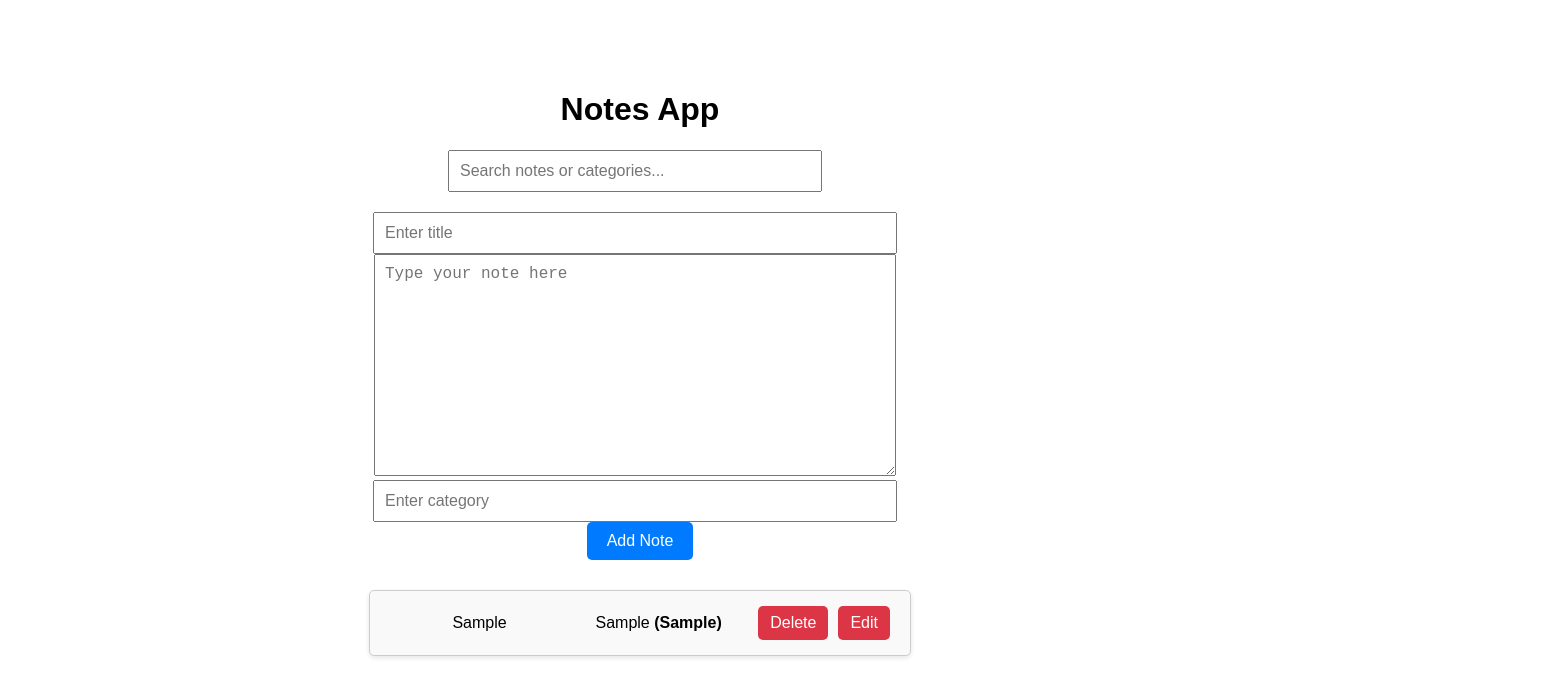
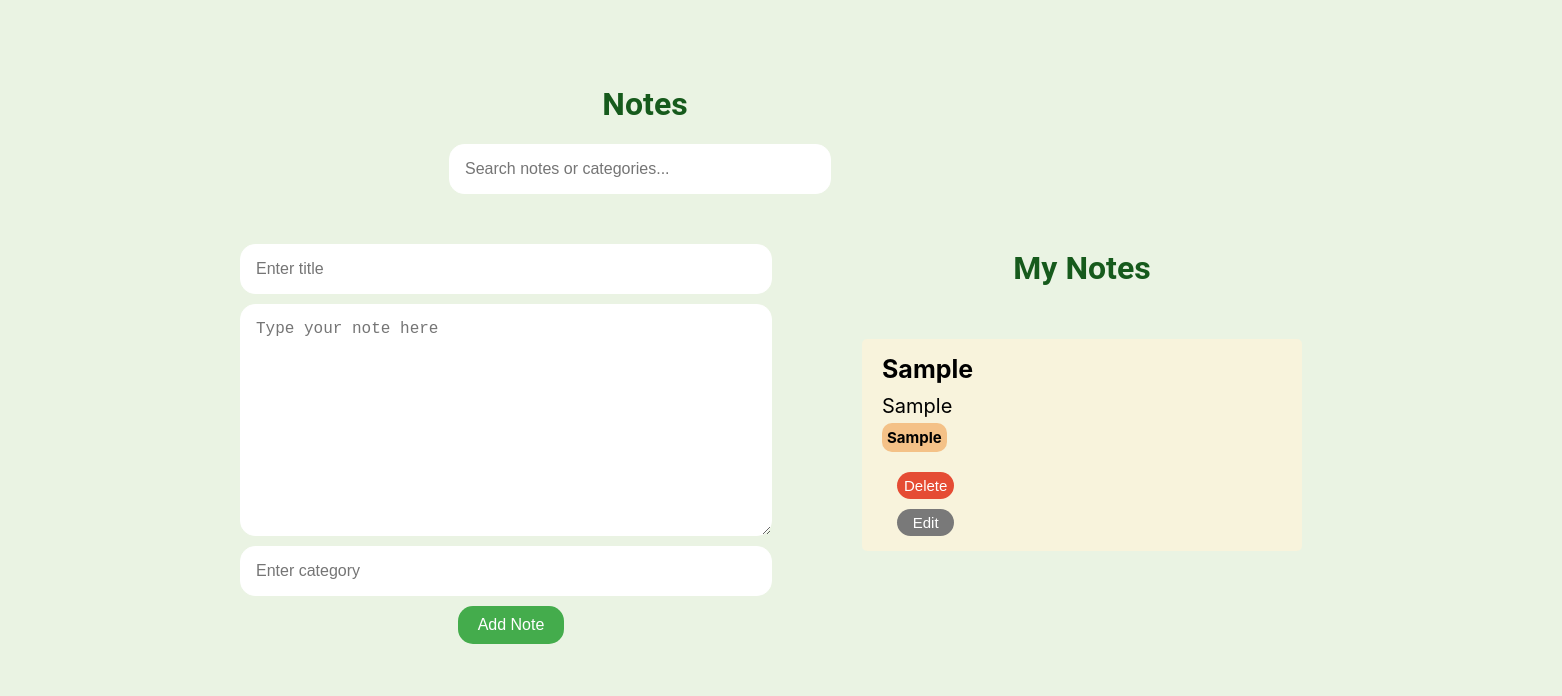
Before and after one commit to fredorodgz/Notes-App, a React (Create React App) app: page / in a window 1280 px wide. Both pictures are taken after typing "Sample", "Sample", "Sample" into the empty fields and a click on the button "Add Note". Shown: the top 696 px of the page, 1562 px wide, since content can reach past the window. Built offline with nearby package versions, Linux system fonts and the light colour scheme.

Commit message:
Changes to UI

```diff
--- a/public/index.html
+++ b/public/index.html
@@ -24,7 +24,7 @@
       work correctly both with client-side routing and a non-root public URL.
       Learn how to configure a non-root public URL by running `npm run build`.
     -->
-    <title>React App</title>
+    <title> React Notes App</title>
   </head>
   <body>
     <noscript>You need to enable JavaScript to run this app.</noscript>
--- a/src/App.css
+++ b/src/App.css
@@ -1,67 +1,144 @@
 /* General Styling */
 .App {
+  margin-top: 50px;
   text-align: center;
-  margin-top: 50px;
-  font-family: Arial, sans-serif;
   padding: 20px;
-  max-width: 600px;
+  /* max-width: 600px; */
   margin-left: auto;
   margin-right: auto;
+
+}
+
+.both-containers {
+  display: flex;
+  justify-self:flex-start;
+  justify-content: space-between;
+}
+#app-title {
+  font-family: 'Roboto', sans-serif;
+  color: #165a1c;
+  margin-top: 5px;
+}
+
+.input-main{
+  display: flex;
+  justify-content: flex-start;
+
 }
 
 .input-container {
   margin-bottom: 20px;
+  display: flex;
+  flex-direction: column;
+  align-items: center;
+  padding: 20px;
+  margin-left: 200px;
+
 }
 
+
 input[type="text"] {
-  padding: 10px;
+  padding: 15px;
   font-size: 16px;
   width: 500px; /* Increased width */
   margin-right: 10px;
+  border-radius: 15px;
+  border: 1px solid white;
 }
 
 textarea {
-  padding: 10px;
+  padding: 15px;
   font-size: 16px;
   width: 500px;
   height: 200px; /* Larger input area for text */
   margin-right: 10px;
+  border-radius: 15px;
+  border: 1px solid white;
+  margin-top: 10px;
+  margin-bottom: 10px;
 }
 button {
   padding: 10px 20px;
   font-size: 16px;
   cursor: pointer;
-  background-color: #007BFF;
+  background-color: #44ac4c;
   color: white;
   border: none;
-  border-radius: 5px;
+  border-radius: 15px;
   transition: background-color 0.3s ease;
+  margin-top: 10px;
 }
 
 button:hover {
-  background-color: #0056b3;
+  background-color: #165a1c;
 }
 
 /* Notes Section Styling */
-.notes-container {
+
+#notes-title {
+  font-family: 'Roboto', sans-serif;
+  margin-top: 20px;
+  color: #165a1c;
+
+}
+
+.all-notes-container {
   display: flex;
   flex-direction: column;
+  align-items: center;
+  margin-top: 5px;
+  padding-right: 60px;
+  padding-left: 60px;
+  margin-right: 200px;
+
+}
+
+.notes-container {
+  align-items: center;
+  margin-top: 20px;
+  display: flex;
+  flex-direction: column;
+  align-items: center;
+
+}
+
+.notes-container p{
+  display: flex;
+  justify-content: center;
   align-items: center;
   margin-top: 20px;
 }
 
 .note {
-  background: #f9f9f9;
+  background: #f8f3dc;
   padding: 15px 20px;
   margin: 10px 0;
-  border: 1px solid #ccc;
   border-radius: 5px;
   display: flex;
-  justify-content: space-between;
-  align-items: center;
-  width: 100%; /* Make it responsive */
-  max-width: 500px;
-  box-shadow: 0 2px 5px rgba(0, 0, 0, 0.1);
+  flex-direction: column;
+  align-items:flex-start;
+  width: 400px; /* Make it responsive */
+  /* max-width: 500px; */
+  /* box-shadow: 0 2px 5px rgba(0, 0, 0, 0.1); */
+}
+
+.note p.note-title{
+  font-size: 25px;
+  margin-bottom: 10px;
+}
+.note p.note-text{
+  font-size: 20px;
+  display: flex;
+  justify-content:flex-start;
+}
+
+.note p.note-category{
+  font-size: 15px;
+  margin-top: 5px;
+  margin-bottom: 10px;
+  background-color: rgb(244, 193, 135);
+  padding: 5px;
+  border-radius: 10px;
 }
 
 .note p {
@@ -70,24 +147,83 @@ button:hover {
   flex: 1;
 }
 
-.note button {
-  background-color: #dc3545;
-  padding: 8px 12px;
+.note button{
+  padding: 5px 7px;
+  font-size: 15px;
   border: none;
-  border-radius: 5px;
+  border-radius: 15px;
   color: white;
   cursor: pointer;
-  margin-left: 10px;
+  margin-left: 15px;
   transition: background-color 0.3s ease;
+
+}
+#delete-button {
+  background-color: #e54c34;
+}
+
+#delete-button:hover {
+  background-color: #c82333;
+}
+#edit-button {
+  background-color: #797979;
+}
+
+#edit-button:hover {
+  background-color: #4d4d4d;
+}
+
+.note-buttons{
+  display: flex;
+  flex-direction: column;
 }
 
 .note button:hover {
-  background-color: #c82333;
+  background-color: #165a1c;
 }
 
+.editing-note-cont{
+  display: flex;
+  flex-direction: column;
+  align-items:center;
+  margin-top: 20px;
+}
+
+.editing-note-cont input{
+  width: 300px;
+}
+
+.editing-note-cont textarea{
+  width: 300px;
+  height: 100px;
+  margin-top: 10px;
+}
+
+#save-button {
+  background-color: #44ac4c;
+}
+
+#save-button:hover {
+  background-color: #165a1c;
+}
+
+#cancel-button {
+  background-color: #797979;
+}
+
+#cancel-button:hover {
+  background-color: #4d4d4d;
+}
 /* Search Bar Styling */
 .search-container {
   margin-bottom: 20px;
+  margin-left: 10px;
+  display: flex;
+  flex-direction: column;
+  align-items: center;
+  border-radius: 10px;
+  padding: 10px;
+
 }
 
 .search-container input {
@@ -105,7 +241,10 @@ button:hover {
     width: 90%; /* Make note cards fit the screen on smaller devices */
   }
 
+
+
   .search-container input {
     width: 100%; /* Adjust search input on smaller screens */
+
   }
 }
--- a/src/App.js
+++ b/src/App.js
@@ -80,9 +80,8 @@ function App() {
 
   return (
     <div className="App">
-      <h1>Notes App </h1>
-
       <div className="search-container">
+        <h1 id='app-title'>Notes</h1>
         <input
           type="text"
           value={searchTerm}
@@ -90,7 +89,8 @@ function App() {
           placeholder="Search notes or categories..."
         />
       </div>
-
+      <div className="both-containers">
+        <div className="input-main">
           <div className="input-container">
             <input
               type="text"
@@ -111,7 +111,9 @@ function App() {
             />
             <button onClick={handleAddNote}>Add Note</button>
           </div>
-
+        </div>
+        <div className="all-notes-container">
+          <h1 id='notes-title'>My Notes</h1>
           <div className="notes-container">
             {filteredNotes.length === 0 ? (
               <p>No notes found</p>
@@ -120,6 +122,7 @@ function App() {
                 <div className="note" key={index}>
                   {editingIndex === index ? (
                     <>
+                    <div className="editing-note-cont">
                       <input
                         type="text"
                         value={editTitle}
@@ -137,15 +140,21 @@ function App() {
                         onChange={handleEditCategoryChange}
                         placeholder="Edit category"
                       />
-                  <button onClick={() => handleSaveEdit(index)}>Save</button>
-                  <button onClick={() => setEditingIndex(null)}>Cancel</button>
+                      <div className="note-buttons">
+                        <button id="save-button" onClick={() => handleSaveEdit(index)}>Save</button>
+                        <button id="cancel-button" onClick={() => setEditingIndex(null)}>Cancel</button>
+                      </div>
+                    </div>
                     </>
                   ) : (
                     <>
-                  <p className="note-title">{note.title}</p>
-                  <p>{note.text} <strong>({note.category})</strong></p>
-                  <button onClick={() => handleDeleteNote(index)}>Delete</button>
-                  <button onClick={() => handleEditClick(index)}>Edit</button>
+                      <p className="note-title"><strong>{note.title}</strong></p>
+                      <p className="note-text">{note.text}</p>
+                      <p className="note-category"><strong>{note.category}</strong></p>
+                      <div className="note-buttons">
+                        <button id="delete-button" onClick={() => handleDeleteNote(index)}>Delete</button>
+                        <button id="edit-button" onClick={() => handleEditClick(index)}>Edit</button>
+                      </div>
                     </>
                   )}
                 </div>
@@ -153,6 +162,8 @@ function App() {
             )}
           </div>
         </div>
+      </div>
+    </div>
   );
 }
 
--- a/src/index.css
+++ b/src/index.css
@@ -5,6 +5,7 @@ body {
     sans-serif;
   -webkit-font-smoothing: antialiased;
   -moz-osx-font-smoothing: grayscale;
+  background-color: #eaf3e3;
 }
 
 code {
```
Lines whose indentation alone changed are shown as unchanged.
